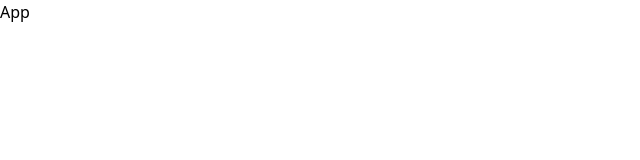
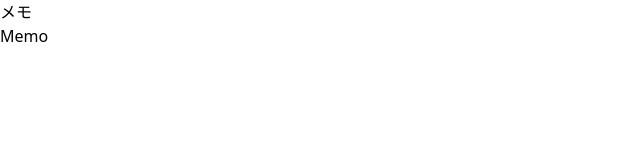
Before and after one commit to expsh13/React-09-Memo, a React (Vite) app: page / in a window 1280 px wide. Shown: the top 160 px of the page, without its empty margins (0-640 px from the left). Built offline with nearby package versions, Linux system fonts and the light colour scheme.

Commit message:
add file

```diff
--- a/src/App.tsx
+++ b/src/App.tsx
@@ -1,3 +1,10 @@
+import { Memo } from "./components/Memo/Memo";
+
 export const App = () => {
-  return <div>App</div>;
+  return (
+    <>
+      <h1>メモ</h1>
+      <Memo />
+    </>
+  );
 };
--- /dev/null
+++ b/src/components/Memo/Editor.tsx
@@ -0,0 +1,3 @@
+export const Editor = () => {
+  return <div>Editor</div>;
+};
--- /dev/null
+++ b/src/components/Memo/Memo.tsx
@@ -0,0 +1,3 @@
+export const Memo = () => {
+  return <div>Memo</div>;
+};
--- /dev/null
+++ b/src/components/Memo/MemoList.tsx
@@ -0,0 +1,3 @@
+export const MemoList = () => {
+  return <div>MemoList</div>;
+};
```
